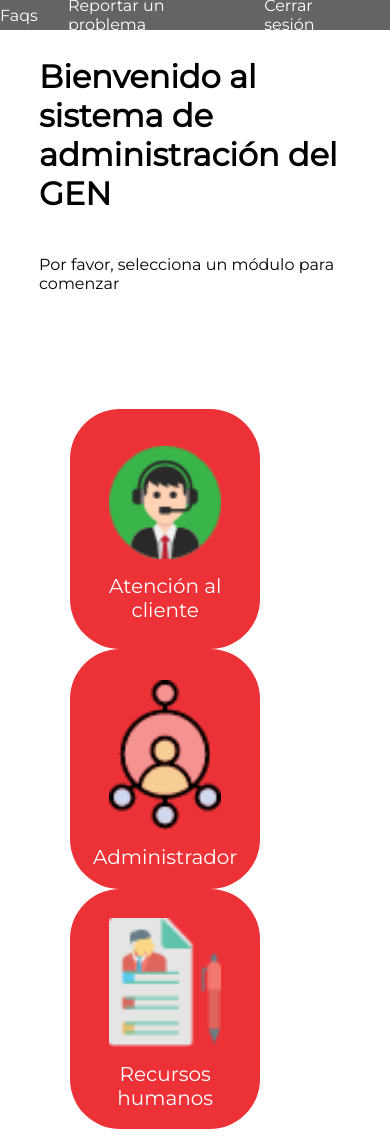
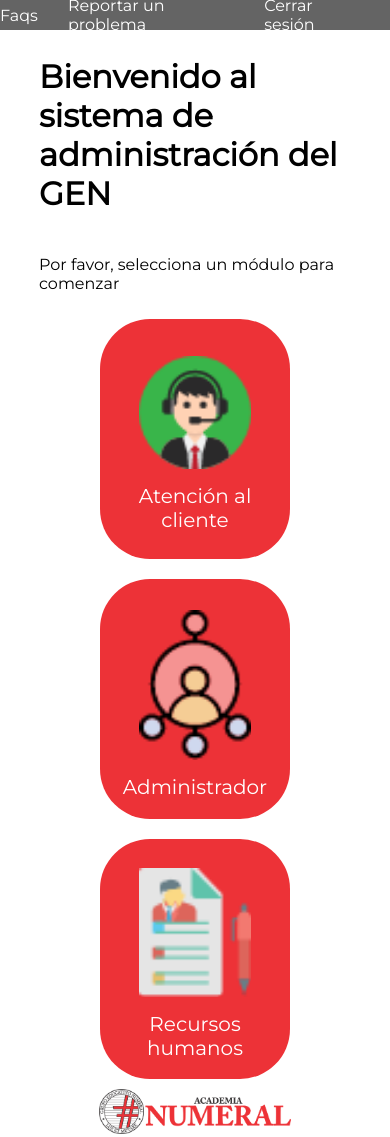
Before and after one commit to mj2silva/numeraltemplates, a plain HTML site: page html/modules.html in a window 390 px wide. Shown: the top 1137 px of the page. Drawn offline with Linux system fonts and the light colour scheme.

Commit message:
mejora en la distribucion de las opciones en la version movil de seleccionar modulo

```diff
--- a/css/modules.scss
+++ b/css/modules.scss
@@ -58,6 +58,7 @@ body {
     padding: 20px;
     font-size: 20px;
     border-radius: 50px;
+    margin: 10px;
 }
 
 .select-module__option img {
@@ -86,3 +87,10 @@ body {
 .footer-logo__logo img {
     width: 12em;
 }
+
+@media only screen and (max-width: 900px) {
+    .select-module__options {
+        justify-content: center;
+        margin: 0;
+    }
+}
```
Also changed, not shown: css/modules.css.
